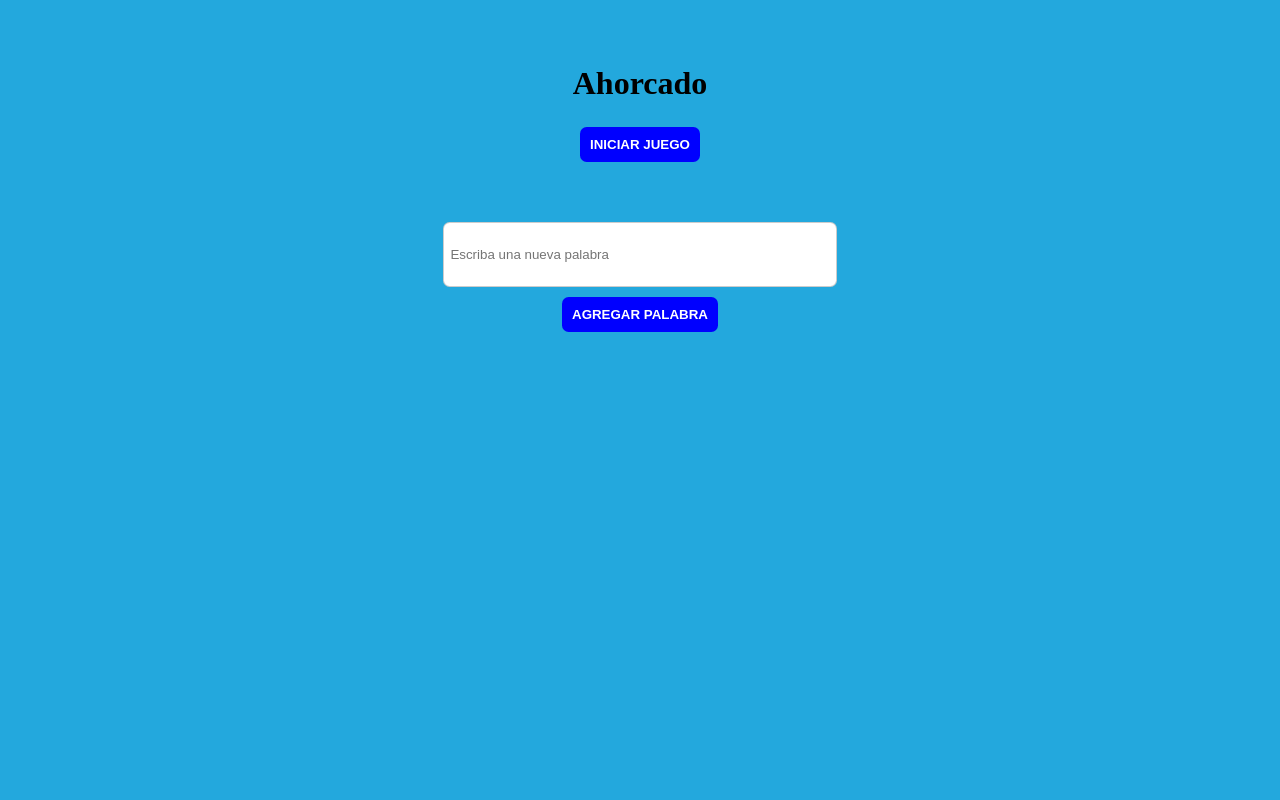
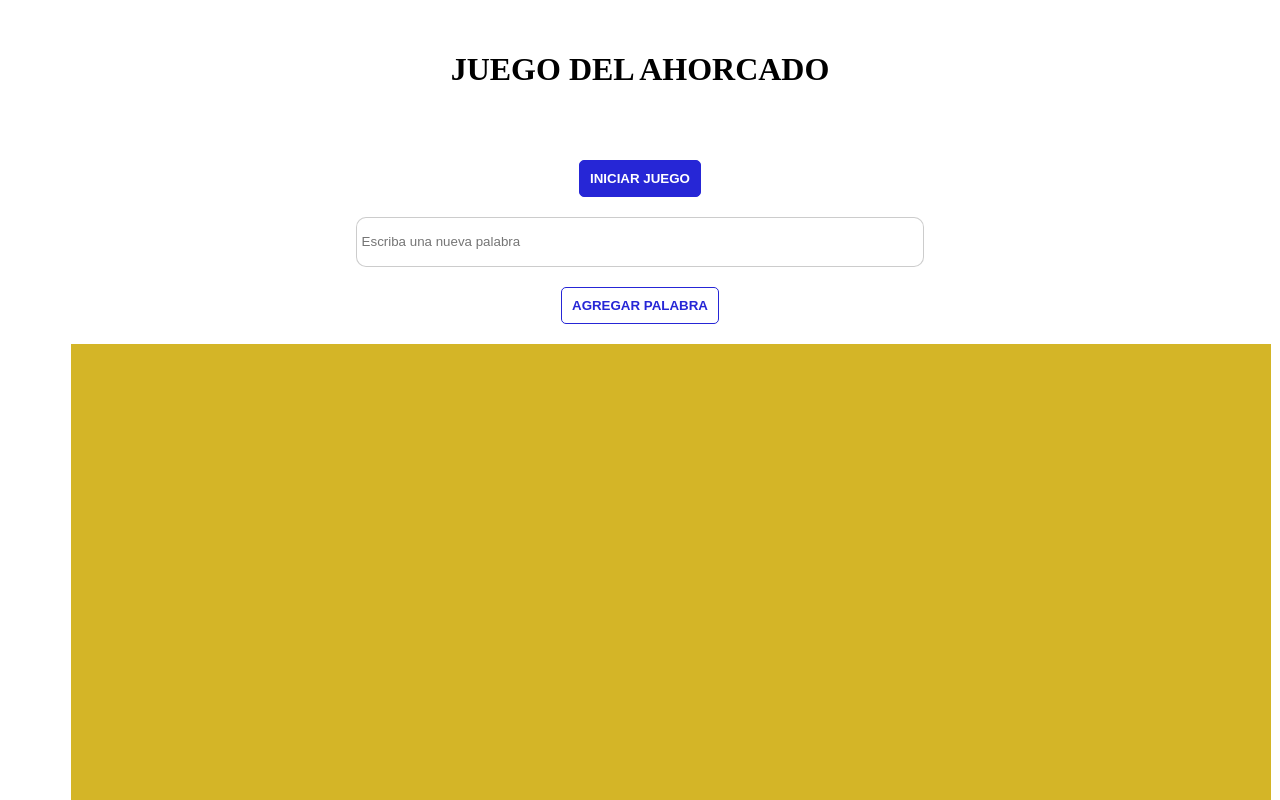
Before and after one commit to JhnFrankz/Juego-Ahorcado, a plain HTML site: page index.html in a window 1280 px wide. Shown: the top 800 px of the page. Drawn offline with Linux system fonts and the light colour scheme.

```diff
--- a/css/style.css
+++ b/css/style.css
@@ -1,33 +1,63 @@
+html {
+    box-sizing: border-box;
+    font-size: 62.5%;
+}
+
+*, *:before, *:after {
+    box-sizing: inherit;
+}
 
 body {
-    background: rgb(35, 168, 221);
+    font-size: 1.6rem;
+}
+
+/** Globales **/
+.container {
+    width: min(90%, 120rem);
+    margin: 0 auto;
+    text-align: center;
+}
+
+
+body {
+    background: #ffffff9d;
+}
+
+.btn {
+    padding: 1rem 1rem;
+    font-weight: bold;
+    border-radius: .5rem;
+    cursor: pointer;
+    margin: 2rem 0;
+}
+
+.btn-primario {
+    color: #ffffff;
+    background: #2626d6;
+    border: 0.1rem solid #2626d6;
+}
+
+.btn-secundario {
+    color: #2626d6;
+    background: transparent;
+    border: 0.1rem solid #2626d6;
 }
 
 .titulo {
-  padding: 15px;
-  width: 30vw;
-  margin: auto;
-
-}
-
-.btn {
-  border: 0;
-  color: white;
-  font-weight: bold;
-  background-color: blue;
-  padding: 10px;
-  margin-top: 10px;
-  margin-bottom: 10px;
-  border-radius: 0.5em;
+    padding: 3rem 0;
 }
 
 .text-input {
-  border-radius: 0.5em;
-  border: 1px solid rgba(0, 0, 0, 0.2);
-  display: block;
-  padding: 0.5em;
-  width: 30%;
-  height: 50px;
-  margin-left: auto;
-  margin-right: auto;
+    display: block;
+    border-radius: 1rem;
+    border: 1px solid rgba(0, 0, 0, 0.2);
+    padding: 0.5rem;
+    width: 50%;
+    height: 50px;
+    margin-left: auto;
+    margin-right: auto;
 }
+
+canvas {
+    background: rgb(212, 181, 39);
+}
--- a/index.html
+++ b/index.html
@@ -1,25 +1,31 @@
 <!DOCTYPE html>
 <html lang="en">
+
 <head>
     <meta charset="UTF-8" />
     <meta name="viewport" content="width=device-width, initial-scale=1.0" />
     <meta http-equiv="X-UA-Compatible" content="ie=edge" />
-    <title>Ahorcado</title>
+    <title>Ahorcado - Challenge</title>
     <link rel="stylesheet" href="css/style.css">
 </head>
+
 <body>
-    <div style="text-align:center; margin: 50px 0px;">
-      <h1 class="titulo">Ahorcado</h1>
-      <button class="btn" id="iniciar-juego">INICIAR JUEGO</button>
+    <div class="container">
+        <h1 class="titulo">JUEGO DEL AHORCADO</h1>
+        <button class="btn btn-primario" id="iniciar-juego">INICIAR JUEGO</button>
     </div>
-    <div style="text-align:center">
+
+    <div class="container">
         <input class="text-input" type="text" id="input-nueva-palabra" placeholder="Escriba una nueva palabra">
-      <button class="btn" id="nueva-palabra">AGREGAR PALABRA</button>
+        <button class="btn btn-secundario" id="nueva-palabra">AGREGAR PALABRA</button>
     </div>
-    <div style="text-align:center;">
+
+    <div class="container">
         <canvas id="ahorcado" height="800px" width="1200px"></canvas>
     </div>
+
     <script type="text/javascript" src="js/canvas.js"></script>
     <script type="text/javascript" src="js/ahorcado.js"></script>
 </body>
+
 </html>
--- a/js/ahorcado.js
+++ b/js/ahorcado.js
@@ -17,6 +17,9 @@
     letrasIngresadas = [];
     indiceLetrasEncontradas = [];
     contadorErrores = 0;
+
+    //canvas.js
+    separacionTextoX = 0
 
     palabraSecreta = seleccionarPalabraSecreta();
     window.addEventListener("keydown", capturarLetra);
--- a/js/canvas.js
+++ b/js/canvas.js
@@ -66,14 +66,14 @@
 }
 
 //Posicion texto tecleado
-var posicionInicialTextoX = 750;
-var separacionTextoX = 0;
+var separacionTextoX;
 
 function dibujarLetraIncorrecta(letra) {
+    let posicionInicialTextoX = 750;
     pincel.fillStyle = "black";
     pincel.font = "30px serif";
     pincel.fillText(letra, posicionInicialTextoX + separacionTextoX, 400);
-    separacionTextoX += 40;
+    separacionTextoX += 30;
 }
 
 function dibujarMensajePerdiste() {
```
Lines whose indentation alone changed are shown as unchanged.
